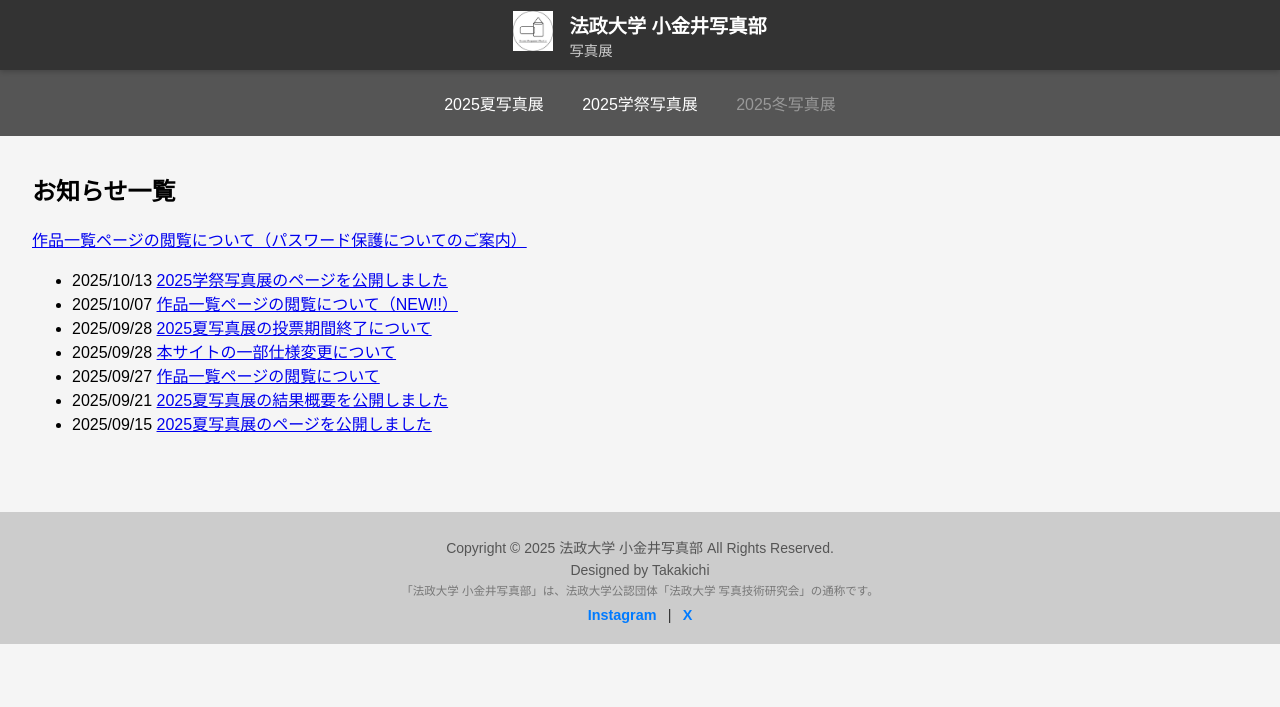
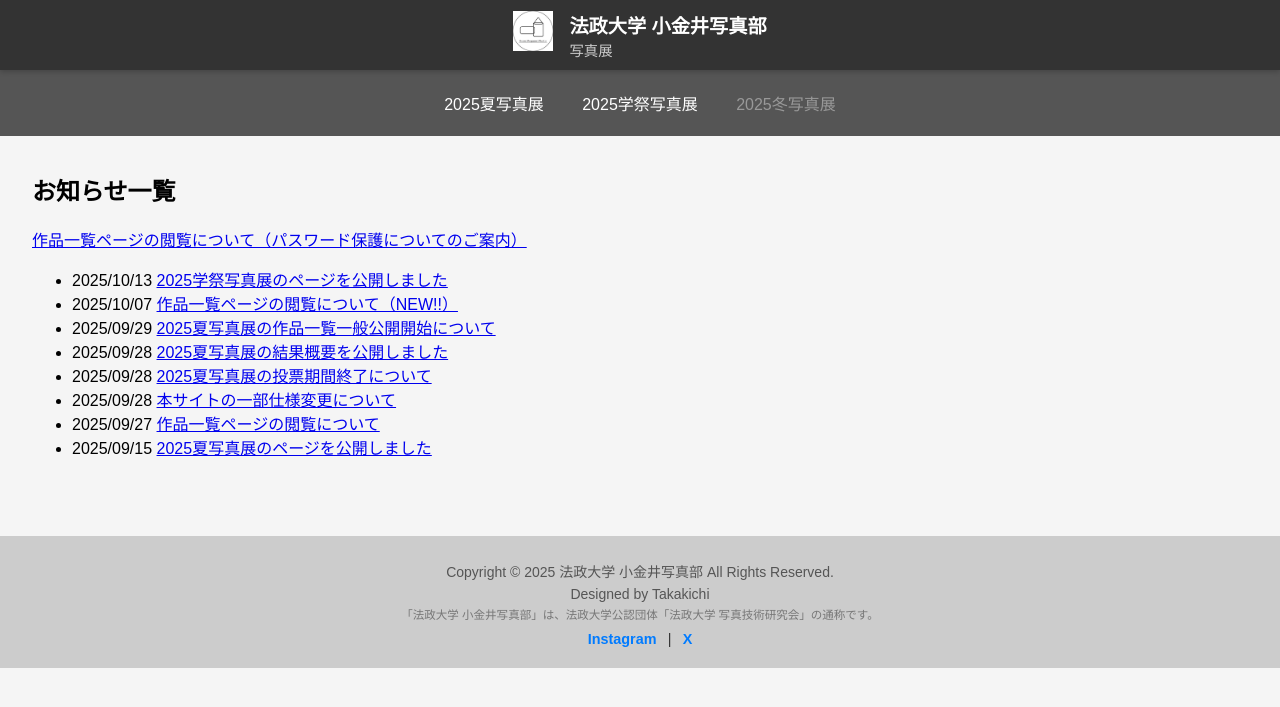
Before and after one commit to fujiyoshi-takayuki/photo-exhibition-site, a Jekyll site: the page built from news/list.html, in a window 1280 px wide. Shown: the top 707 px of the page. Built offline with Jekyll 4.4.1, drawn with Linux system fonts in a browser that asks for light colours.

Commit message:
make news post

```diff
--- a/_posts/2025-09-21-summer-result.md
+++ b/_posts/2025-09-28-summer-result.md
@@ -1,6 +1,8 @@
 ---
 title: "2025夏写真展の結果概要を公開しました"
-date: 2025-09-21
+date: 2025-09-28
+exhibition: summer
+published: true
 ---
 
 ## 2025年度夏写真展「閃光」の投票結果を公開しました
--- /dev/null
+++ b/_posts/2025-09-29-summer-works-public.md
@@ -0,0 +1,17 @@
+---
+title: "2025夏写真展の作品一覧一般公開開始について"
+date: 2025-09-29
+exhibition: summer
+published: true
+---
+
+## 2025夏写真展「閃光」の作品一覧の一般公開を開始しました
+
+2025年度夏写真展「閃光」にご来場いただきました皆様、また、投票にご参加いただきました皆様、誠にありがとうございました。
+昨日、9月28日に投票結果を公開いたしました。
+つきましては、以下のリンクから結果概要をご覧ください。
+[結果概要はこちら]({{"/2025/summer/result.html" | relative_url }})
+これに伴いまして、2025年度夏写真展「閃光」の作品一覧の一般公開を開始いたします。
+写真展期間中にご来場、ご観覧いただけなかった皆様、ぜひご観覧ください。
+
+[トップへ戻る]({{"/" | relative_url }})
```
